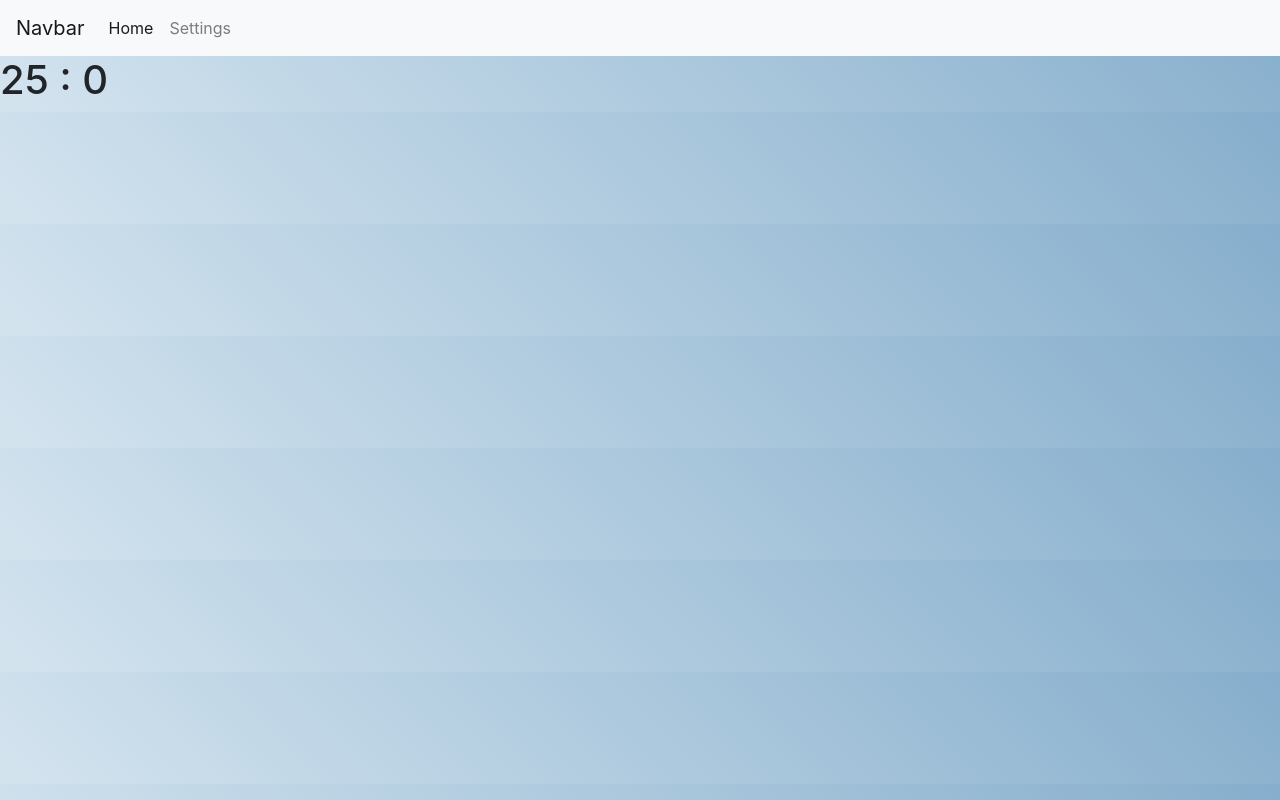
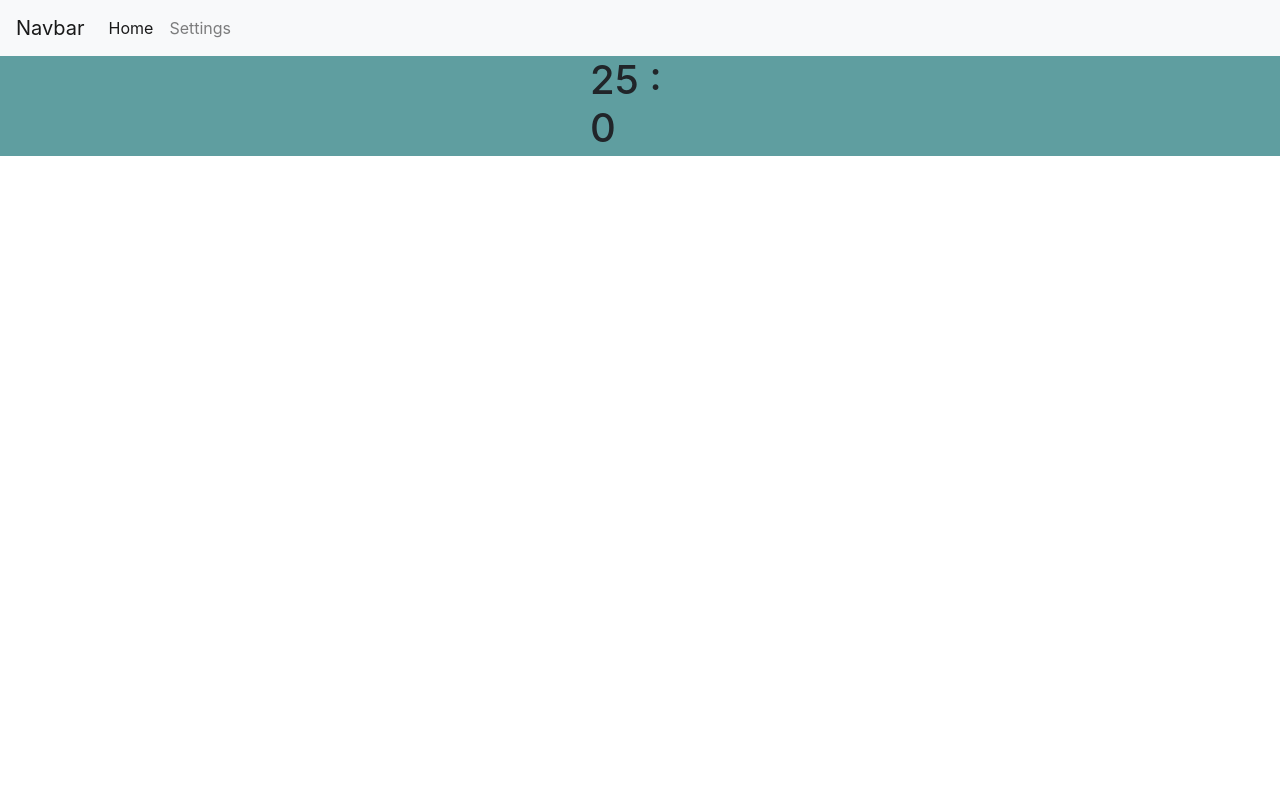
Before and after one commit to kerkox/pomodoro-ker, a React (Create React App) app: page / in a window 1280 px wide. Built offline with nearby package versions, Linux system fonts and the light colour scheme.

Commit message:
[Add] improvements

```diff
--- a/src/components/Timer/index.js
+++ b/src/components/Timer/index.js
@@ -18,10 +18,12 @@ class Timer extends Component {
 
   render() {
     return (
-      <div className="center">
-        <h1>
-          {this.state.timeMinutes} : { this.state.timeSeconds }
-        </h1>
+      <div className="box">
+        <div className="center">
+          <h1>
+            {this.state.timeMinutes} : {this.state.timeSeconds}
+          </h1>
+        </div>
       </div>
     );
   }
--- a/src/index.css
+++ b/src/index.css
@@ -1,46 +1,30 @@
-body {
+html, body {
   margin: 0;
   font-family: -apple-system, BlinkMacSystemFont, "Segoe UI", "Roboto", "Oxygen",
     "Ubuntu", "Cantarell", "Fira Sans", "Droid Sans", "Helvetica Neue",
     sans-serif;
   -webkit-font-smoothing: antialiased;
   -moz-osx-font-smoothing: grayscale;
-  background: rgba(212, 228, 239, 1);
-  background: -moz-linear-gradient(
-    45deg,
-    rgba(212, 228, 239, 1) 0%,
-    rgba(134, 174, 204, 1) 100%
-  );
-  background: -webkit-gradient(
-    left bottom,
-    right top,
-    color-stop(0%, rgba(212, 228, 239, 1)),
-    color-stop(100%, rgba(134, 174, 204, 1))
-  );
-  background: -webkit-linear-gradient(
-    45deg,
-    rgba(212, 228, 239, 1) 0%,
-    rgba(134, 174, 204, 1) 100%
-  );
-  background: -o-linear-gradient(
-    45deg,
-    rgba(212, 228, 239, 1) 0%,
-    rgba(134, 174, 204, 1) 100%
-  );
-  background: -ms-linear-gradient(
-    45deg,
-    rgba(212, 228, 239, 1) 0%,
-    rgba(134, 174, 204, 1) 100%
-  );
-  background: linear-gradient(
-    45deg,
-    rgba(212, 228, 239, 1) 0%,
-    rgba(134, 174, 204, 1) 100%
-  );
-  filter: progid:DXImageTransform.Microsoft.gradient( startColorstr='#d4e4ef', endColorstr='#86aecc', GradientType=1 );
+  height: 100%;
+  background: cornflowerblue;
+
 }
 
 code {
   font-family: source-code-pro, Menlo, Monaco, Consolas, "Courier New",
     monospace;
 }
+
+.box {
+  background-color: cadetblue;
+  display: flex;
+  width: 100%;
+  height: 100%;
+  align-items: center;
+  justify-content: center;
+}
+
+.box > .center{
+  width: 100px;
+  height: 100px;
+}
--- a/src/index.js
+++ b/src/index.js
@@ -8,10 +8,8 @@ import App from './components/App';
 import * as serviceWorker from './serviceWorker';
 
 ReactDOM.render(
-  <React.StrictMode>
     <App />
-  </React.StrictMode>,
-  document.getElementById('root')
+  ,document.getElementById('root')
 );
 
 // If you want your app to work offline and load faster, you can change
```
Also changed, not shown: src/components/App.css (deleted, +0 -38 lines).
